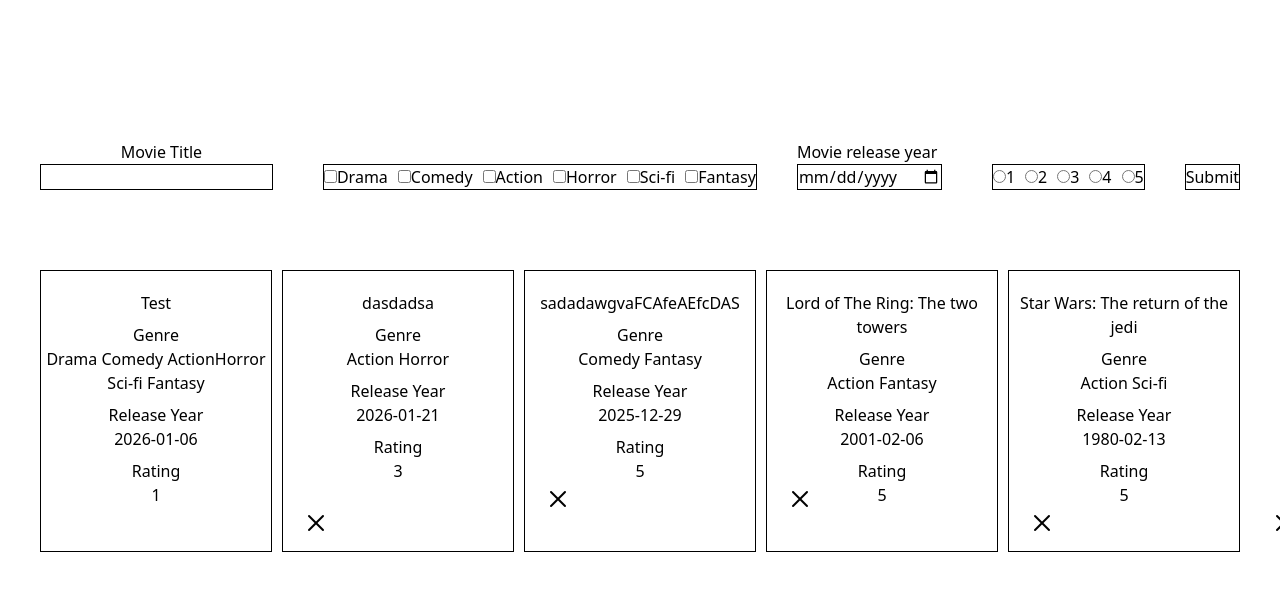
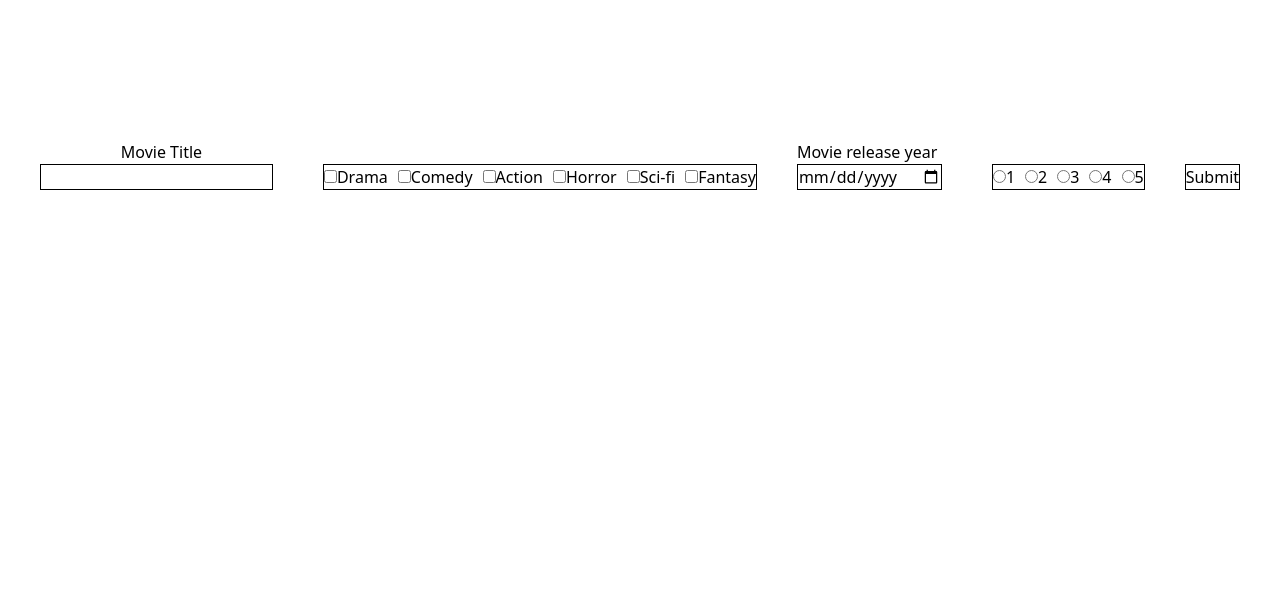
Before and after one commit to ArBa-dev-J/Movie-Adder, a React (Vite) app: page / in a window 1280 px wide. Shown: the top 590 px of the page. Built offline with nearby package versions, Linux system fonts and the light colour scheme; data requests are answered from the project's data file; the HTML template or start-up script is replaced by a standard one.

Commit message:
add delete function, add fetchData() to Movietables.jsx

```diff
--- a/src/App.jsx
+++ b/src/App.jsx
@@ -31,7 +31,7 @@
       <div>{error}</div>
       <section className="flex flx-wrap gap-2.5 p-10 pt-20">
       {movies.map((movies) => (
-        <MovieList movies={movies} key={movies.id} />
+        <MovieList movies={movies} fetchData={fetchData} key={movies.id} />
       ))}
       </section>
     </>
--- a/src/MovieTable/MovieList.jsx
+++ b/src/MovieTable/MovieList.jsx
@@ -1,9 +1,9 @@
 import MovieTable from "./Movietable";
 
-function MovieList({ movies }) {
+function MovieList({ movies, fetchData }) {
   return (
     <>
-      <MovieTable movies={movies} key={movies.id} />
+      <MovieTable movies={movies} fetchData={fetchData} key={movies.id} />
     </>
   );
 }
--- a/src/MovieTable/Movietable.jsx
+++ b/src/MovieTable/Movietable.jsx
@@ -1,6 +1,29 @@
 import x from "../assets/close.png";
 
-function MovieTable({ movies }) {
+function MovieTable({ movies, fetchData }) {
+
+ // DELETE
+  const deleteData = async (id) => {
+    try {
+      const requestOptions = {
+        method: "DELETE",
+      };
+
+      const response = await fetch(
+        "http://localhost:3000/movies/" + id,
+        requestOptions
+      );
+      if (response.ok) {
+        console.log("data deleted");
+        fetchData();
+      } else {
+        throw new Error("Error");
+      }
+    } catch (error) {
+      alert(error.message);
+    }
+  };
+
   return (
     <>
       <div className="border w-[400px] flex flex-col items-center gap-2 pt-5 pb-5">
@@ -23,7 +46,7 @@
           <p>{movies.Rating}</p>
         </div>
         {/* DELETE BUTTON */}
-        <button type="button" className="relative left-[160px]">
+        <button type="button" className="relative left-[160px]" onClick={() => deleteData(movies.id)}>
           <img src={x} alt="x" />
         </button>
       </div>
--- a/src/data/db.json
+++ b/src/data/db.json
@@ -1,58 +1,3 @@
 {
-  "movies": [
-    {
-      "id": "d159",
-      "title": "Test",
-      "genre": [
-        "Drama",
-        "Comedy",
-        "Action",
-        "Horror",
-        "Sci-fi",
-        "Fantasy"
-      ],
-      "realeseYear": "2026-01-06",
-      "Rating": "1"
-    },
-    {
-      "id": "f268",
-      "title": "dasdadsa",
-      "genre": [
-        "Action",
-        "Horror"
-      ],
-      "realeseYear": "2026-01-21",
-      "Rating": "3"
-    },
-    {
-      "id": "5251",
-      "title": "sadadawgvaFCAfeAEfcDAS",
-      "genre": [
-        "Comedy",
-        "Fantasy"
-      ],
-      "realeseYear": "2025-12-29",
-      "Rating": "5"
-    },
-    {
-      "id": "9d1b",
-      "title": "Lord of The Ring: The two towers",
-      "genre": [
-        "Action",
-        "Fantasy"
-      ],
-      "realeseYear": "2001-02-06",
-      "Rating": "5"
-    },
-    {
-      "id": "dc0e",
-      "title": "Star Wars: The return of the jedi",
-      "genre": [
-        "Action",
-        "Sci-fi"
-      ],
-      "realeseYear": "1980-02-13",
-      "Rating": "5"
-    }
-  ]
+  "movies": []
 }
```
